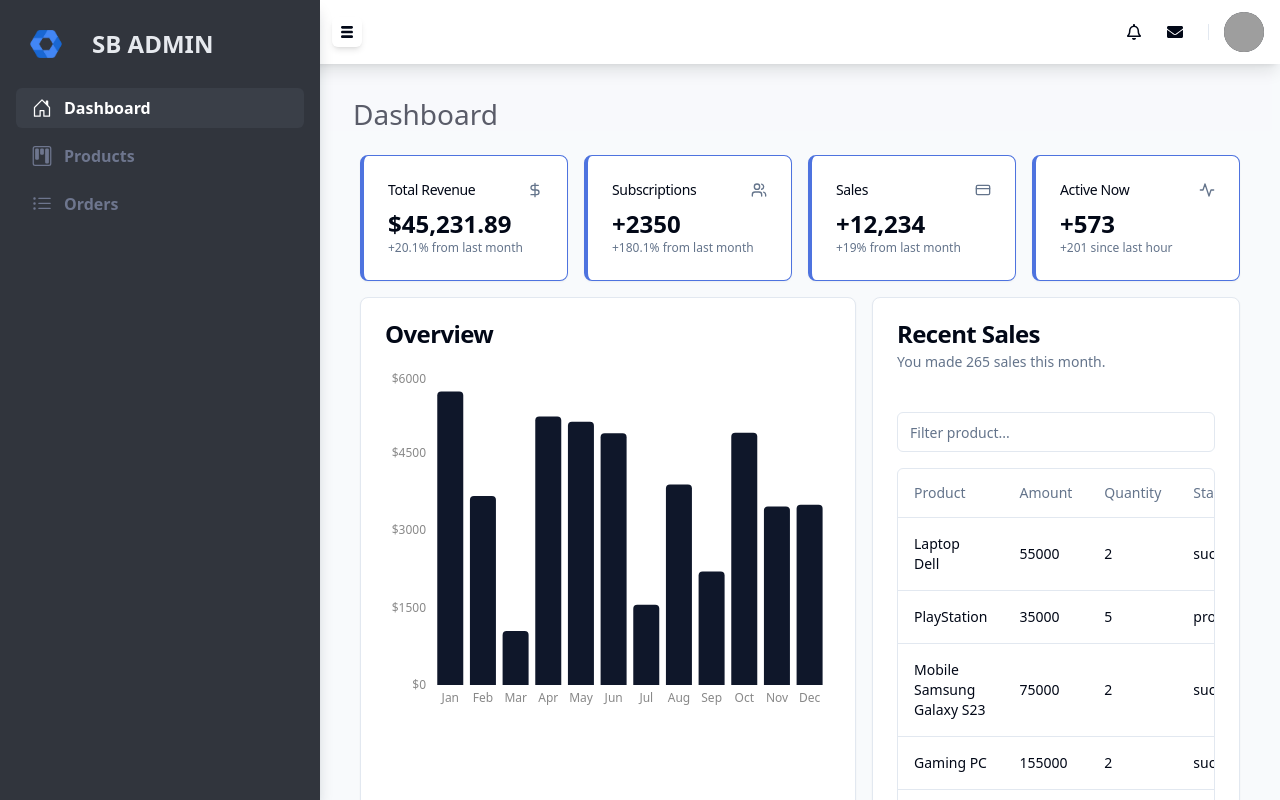
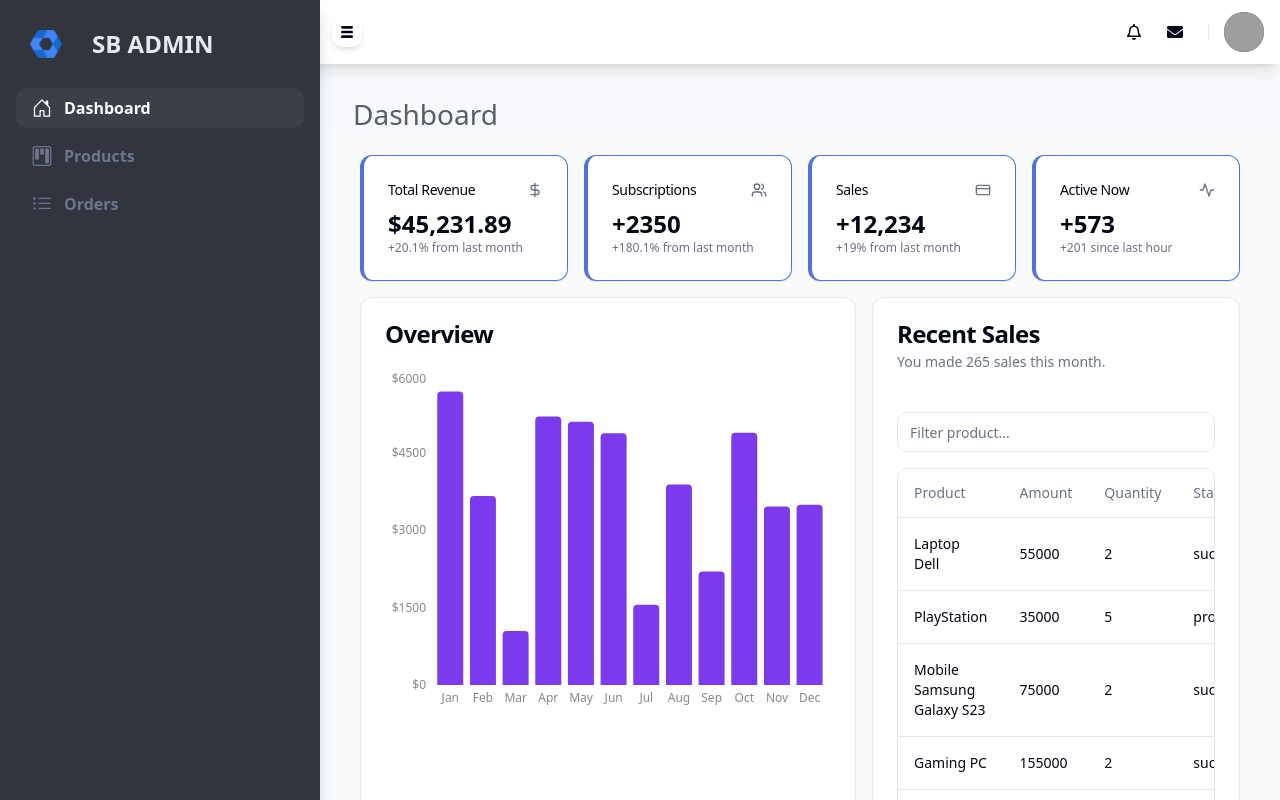
Before and after one commit to KasunUmesh/nextjs-admin-dashboard, a Next.js app: page / in a window 1280 px wide. Shown: the top 800 px of the page. Built offline with nearby package versions, Linux system fonts and the light colour scheme; grey boxes are pictures that could not be loaded.

Commit message:
updated Themes

```diff
--- a/src/app/globals.css
+++ b/src/app/globals.css
@@ -5,64 +5,47 @@
 @layer base {
   :root {
     --background: 0 0% 100%;
-    --foreground: 222.2 84% 4.9%;
-
+    --foreground: 224 71.4% 4.1%;
     --card: 0 0% 100%;
-    --card-foreground: 222.2 84% 4.9%;
-
+    --card-foreground: 224 71.4% 4.1%;
     --popover: 0 0% 100%;
-    --popover-foreground: 222.2 84% 4.9%;
-
-    --primary: 222.2 47.4% 11.2%;
-    --primary-foreground: 210 40% 98%;
-
-    --secondary: 210 40% 96.1%;
-    --secondary-foreground: 222.2 47.4% 11.2%;
-
-    --muted: 210 40% 96.1%;
-    --muted-foreground: 215.4 16.3% 46.9%;
-
-    --accent: 210 40% 96.1%;
-    --accent-foreground: 222.2 47.4% 11.2%;
-
+    --popover-foreground: 224 71.4% 4.1%;
+    --primary: 262.1 83.3% 57.8%;
+    --primary-foreground: 210 20% 98%;
+    --secondary: 220 14.3% 95.9%;
+    --secondary-foreground: 220.9 39.3% 11%;
+    --muted: 220 14.3% 95.9%;
+    --muted-foreground: 220 8.9% 46.1%;
+    --accent: 220 14.3% 95.9%;
+    --accent-foreground: 220.9 39.3% 11%;
     --destructive: 0 84.2% 60.2%;
-    --destructive-foreground: 210 40% 98%;
-
-    --border: 214.3 31.8% 91.4%;
-    --input: 214.3 31.8% 91.4%;
-    --ring: 222.2 84% 4.9%;
-
-    --radius: 0.5rem;
+    --destructive-foreground: 210 20% 98%;
+    --border: 220 13% 91%;
+    --input: 220 13% 91%;
+    --ring: 262.1 83.3% 57.8%;
+    --radius: 0.75rem;
   }
 
   .dark {
-    --background: 222.2 84% 4.9%;
-    --foreground: 210 40% 98%;
-
-    --card: 222.2 84% 4.9%;
-    --card-foreground: 210 40% 98%;
-
-    --popover: 222.2 84% 4.9%;
-    --popover-foreground: 210 40% 98%;
-
-    --primary: 210 40% 98%;
-    --primary-foreground: 222.2 47.4% 11.2%;
-
-    --secondary: 217.2 32.6% 17.5%;
-    --secondary-foreground: 210 40% 98%;
-
-    --muted: 217.2 32.6% 17.5%;
-    --muted-foreground: 215 20.2% 65.1%;
-
-    --accent: 217.2 32.6% 17.5%;
-    --accent-foreground: 210 40% 98%;
-
+    --background: 224 71.4% 4.1%;
+    --foreground: 210 20% 98%;
+    --card: 224 71.4% 4.1%;
+    --card-foreground: 210 20% 98%;
+    --popover: 224 71.4% 4.1%;
+    --popover-foreground: 210 20% 98%;
+    --primary: 263.4 70% 50.4%;
+    --primary-foreground: 210 20% 98%;
+    --secondary: 215 27.9% 16.9%;
+    --secondary-foreground: 210 20% 98%;
+    --muted: 215 27.9% 16.9%;
+    --muted-foreground: 217.9 10.6% 64.9%;
+    --accent: 215 27.9% 16.9%;
+    --accent-foreground: 210 20% 98%;
     --destructive: 0 62.8% 30.6%;
-    --destructive-foreground: 210 40% 98%;
-
-    --border: 217.2 32.6% 17.5%;
-    --input: 217.2 32.6% 17.5%;
-    --ring: 212.7 26.8% 83.9%;
+    --destructive-foreground: 210 20% 98%;
+    --border: 215 27.9% 16.9%;
+    --input: 215 27.9% 16.9%;
+    --ring: 263.4 70% 50.4%;
   }
 }
 
```
